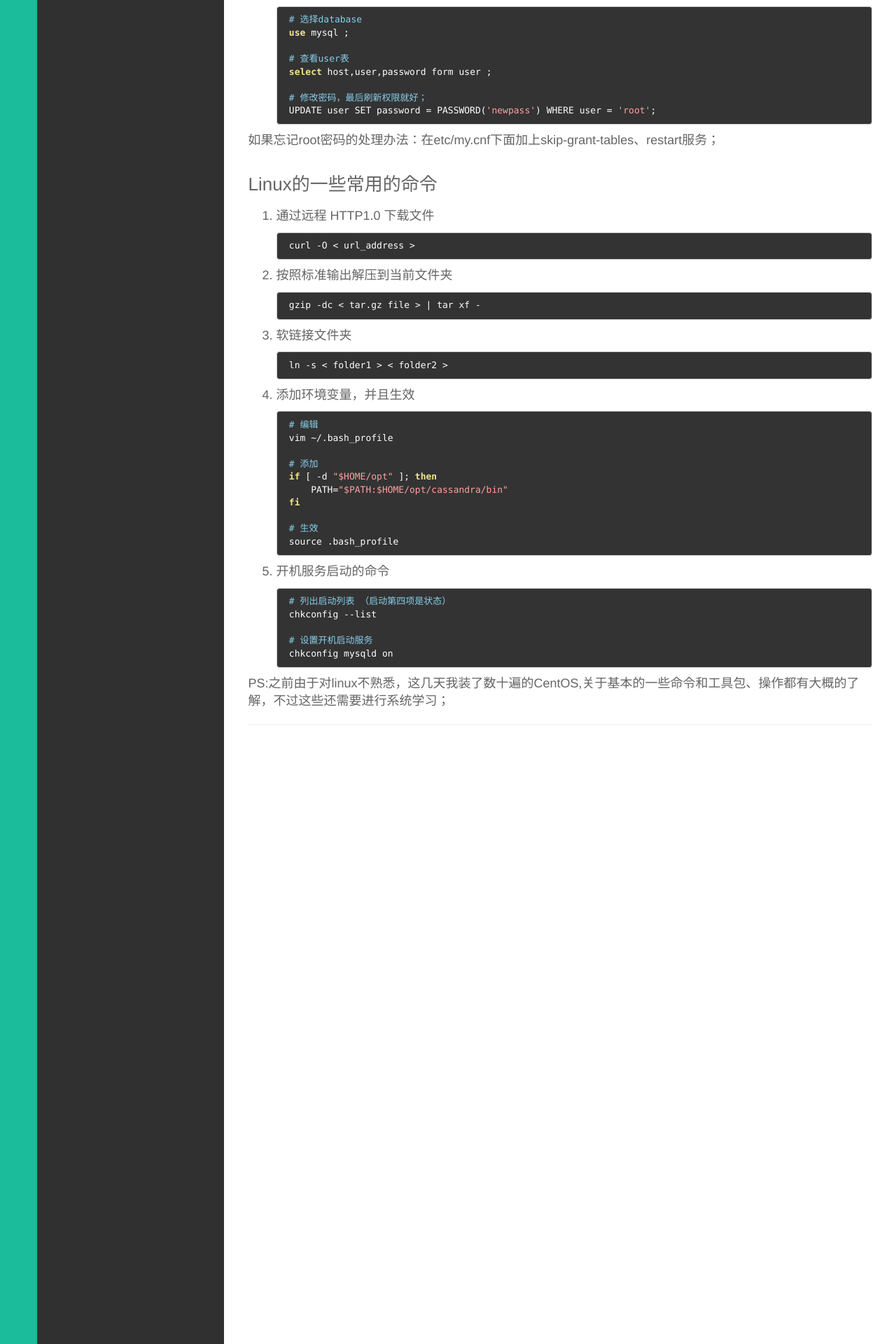
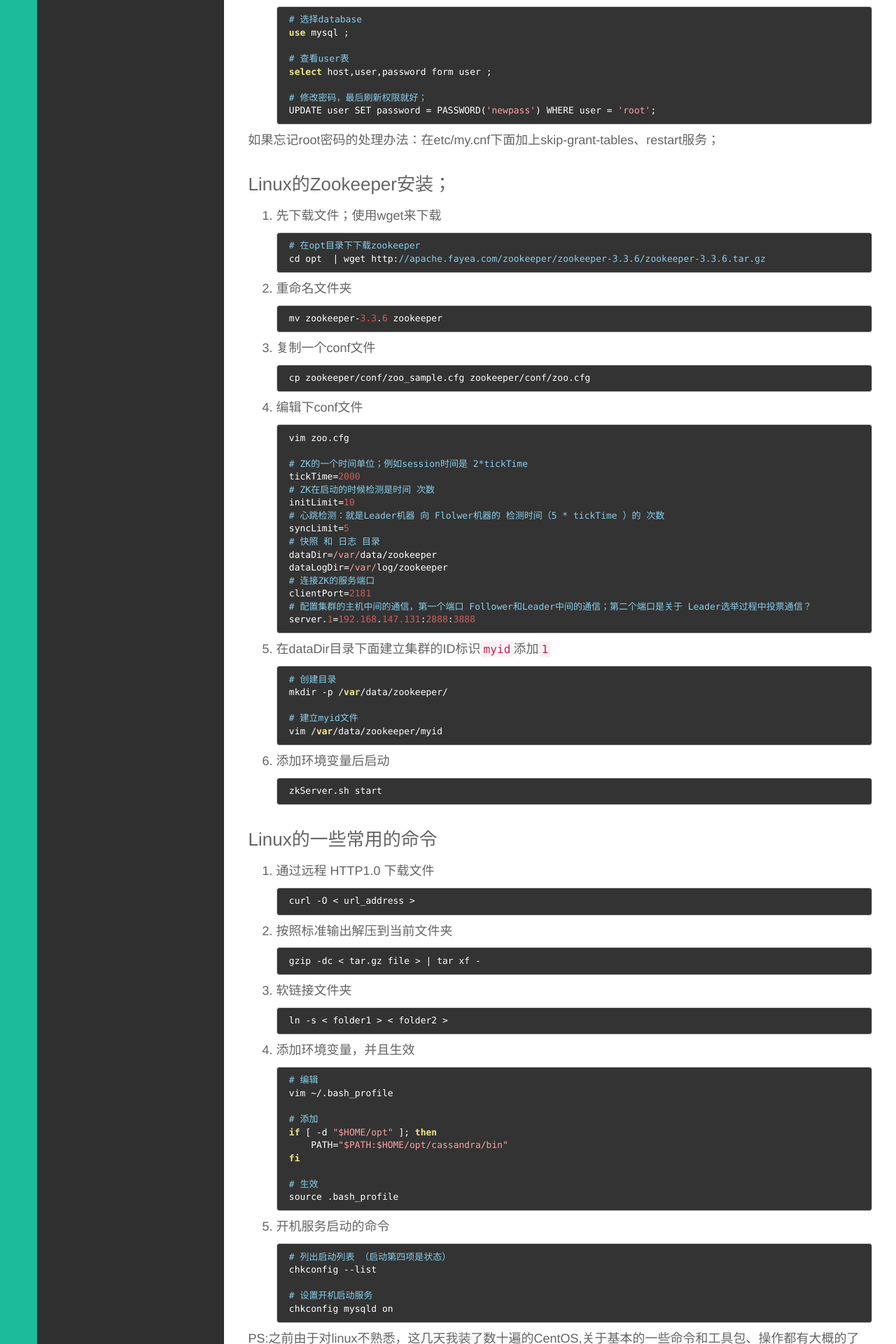
Before and after one commit to javadavid/blog, a Jekyll site: the page built from _posts/技术/2016-04-25-linux-konzatu.md, in a window 1280 px wide. Shown: the part 1026-2946 px from the top of the page at 70% size. Built offline with Jekyll 4.4.1, drawn with Linux system fonts in a browser that asks for light colours; comment, search, counter and statistics services are not loaded.

Commit message:
post edit

```diff
--- a/_posts/技术/2016-04-25-mysql-point01.md
+++ b/_posts/技术/2016-04-25-linux-konzatu.md
@@ -62,6 +62,53 @@ tags:
 如果忘记root密码的处理办法：在etc/my.cnf下面加上skip-grant-tables、restart服务；
 
 
+### Linux的Zookeeper安装；
+
+1. 先下载文件；使用wget来下载
+
+		# 在opt目录下下载zookeeper
+		cd opt  | wget http://apache.fayea.com/zookeeper/zookeeper-3.3.6/zookeeper-3.3.6.tar.gz
+
+2. 重命名文件夹
+
+		mv zookeeper-3.3.6 zookeeper
+
+
+3. 复制一个conf文件
+
+		cp zookeeper/conf/zoo_sample.cfg zookeeper/conf/zoo.cfg
+
+4. 编辑下conf文件
+
+		vim zoo.cfg
+
+		# ZK的一个时间单位；例如session时间是 2*tickTime
+		tickTime=2000
+		# ZK在启动的时候检测是时间 次数
+		initLimit=10
+		# 心跳检测：就是Leader机器 向 Flolwer机器的 检测时间（5 * tickTime ）的 次数
+		syncLimit=5
+		# 快照 和 日志 目录
+		dataDir=/var/data/zookeeper
+		dataLogDir=/var/log/zookeeper
+		# 连接ZK的服务端口
+		clientPort=2181
+		# 配置集群的主机中间的通信，第一个端口 Follower和Leader中间的通信；第二个端口是关于 Leader选举过程中投票通信？
+		server.1=192.168.147.131:2888:3888
+
+5. 在dataDir目录下面建立集群的ID标识`myid`添加`1`
+
+		# 创建目录
+		mkdir -p /var/data/zookeeper/
+
+		# 建立myid文件
+		vim /var/data/zookeeper/myid
+
+6. 添加环境变量后启动
+
+		zkServer.sh start
+
+
 ### Linux的一些常用的命令
 
 1. 通过远程 HTTP1.0 下载文件
@@ -98,5 +145,4 @@ tags:
 		chkconfig mysqld on
 
 
-
 PS:之前由于对linux不熟悉，这几天我装了数十遍的CentOS,关于基本的一些命令和工具包、操作都有大概的了解，不过这些还需要进行系统学习；
```
